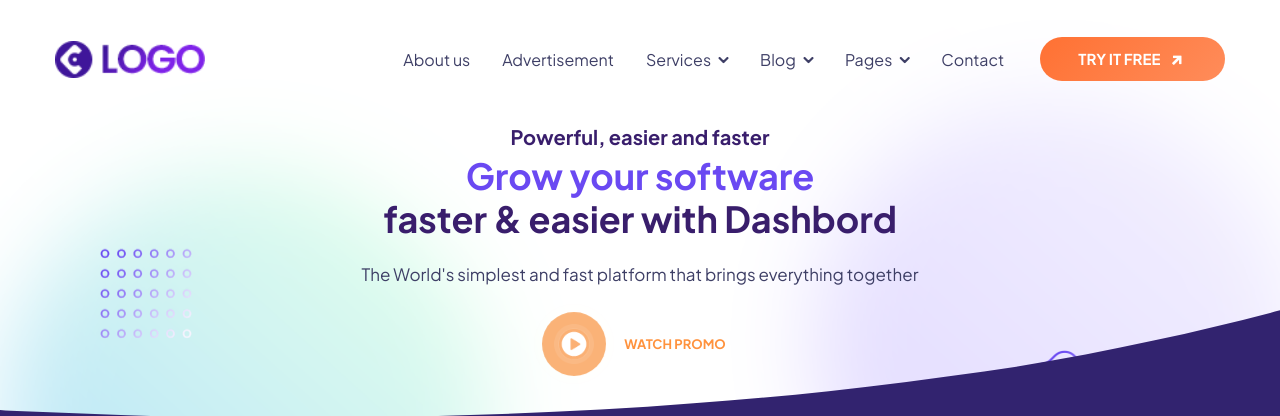
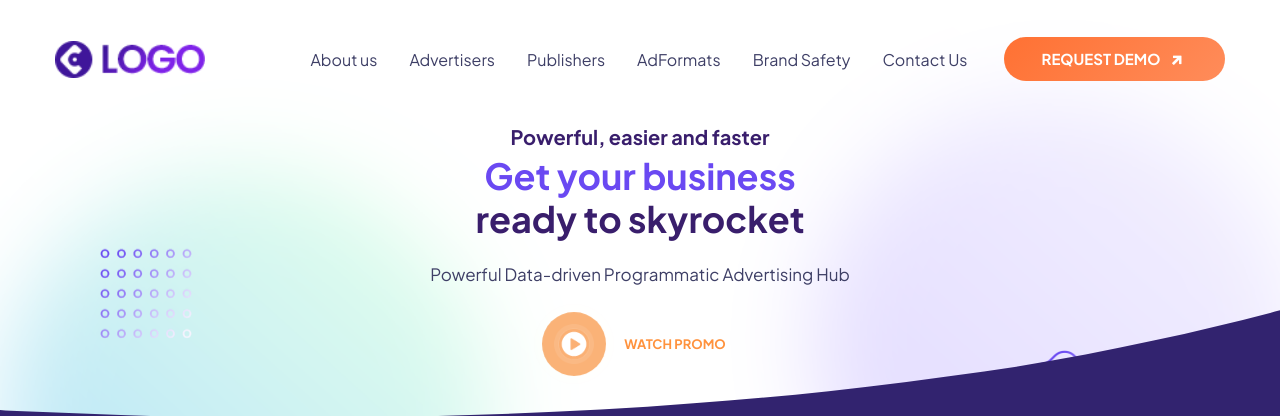
Before and after one commit to Nirmalnio/MagicMedia, a React (Create React App) app: page / in a window 1280 px wide. Shown: the top 416 px of the page. Built offline with nearby package versions, Linux system fonts and the light colour scheme.

Commit message:
header and footer changes

```diff
--- a/src/components/Banner/Banner.js
+++ b/src/components/Banner/Banner.js
@@ -10,8 +10,8 @@ function Banner() {
           <div className="banner_text">
             <div className="ban_inner_text" data-aos="fade-up" data-aos-duration="1500">
               <span>Powerful, easier and faster</span>
-              <h1>Grow your software <br /> <span>faster & easier with Dashbord</span></h1>
-              <p>The World's simplest and fast platform that brings everything together</p>
+              <h1>Get your business <br /> <span>ready to skyrocket</span></h1>
+              <p>Powerful Data-driven Programmatic Advertising Hub</p>
             </div>
             <Link data-aos="fade-up" data-aos-duration="1500" className="popup-youtube play-button"
               data-url="https://www.youtube.com/embed/tgbNymZ7vqY?autoplay=1&mute=1" data-toggle="modal"
--- a/src/components/Footer/Main.js
+++ b/src/components/Footer/Main.js
@@ -21,8 +21,7 @@ function Main() {
                             <div className="col-lg-4 col-md-6 col-12">
                                 <div className="abt_side">
                                     <div className="logo"> <img src={One} alt="image" /></div>
-                                    <p>Lorem Ipsum is simply dummy text of the printing and type setting industry ype setting industry lorem
-                                        Ipsum has been the industrys standard dummy. </p>
+                                    <p>Get your business ready to skyrocket </p>
                                     <div className="news_letter_block">
                                         <form action="submit">
                                             <div className="form-group">
@@ -40,10 +39,10 @@ function Main() {
                                     <h3>Useful Links</h3>
                                     <ul>
                                         <li><Link to="/">Home</Link></li>
-                                        <li><Link to="/about-us">About us</Link></li>
-                                        <li><Link to="/servicelist1">Services</Link></li>
-                                        <li><Link to="/serviceDetail">Service Detail</Link></li>
-                                        <li><Link to="/bloglist">Blog</Link></li>
+                                        <li><Link to="/about-us">Advertisers</Link></li>
+                                        <li><Link to="/servicelist1">Publishers</Link></li>
+                                        <li><Link to="/serviceDetail">AdFormats</Link></li>
+                                        <li><Link to="/bloglist">Brand Safety</Link></li>
                                     </ul>
                                 </div>
                             </div>
@@ -51,11 +50,10 @@ function Main() {
 
                             <div className="col-lg-3 col-md-6 col-12">
                                 <div className="links">
-                                    <h3>Help & Suport</h3>
+                                    <h3>Help & Support</h3>
                                     <ul>
                                         <li><Link to="/contactus">Contact us</Link></li>
-                                        <li><Link to="/faq">FAQs</Link></li>
-                                        <li><Link to="#">How it works</Link></li>
+                                        <li><Link to="#">About Us</Link></li>
                                         <li><Link to="#">Terms & conditions</Link></li>
                                         <li><Link to="#">Privacy policy</Link></li>
                                     </ul>
--- a/src/components/Header/Main.js
+++ b/src/components/Header/Main.js
@@ -1,116 +1,114 @@
-import React, { useEffect, useState } from 'react'
-import { Link, useLocation } from 'react-router-dom'
-import One from '../../assets/images/new/logo_white.png'
+import React, { useEffect, useState } from "react";
+import { Link, useLocation } from "react-router-dom";
+import One from "../../assets/images/new/logo_white.png";
 
 function Main() {
   const [headerScroll, setheaderScroll] = useState(false);
   const [click, setClick] = useState(false);
   const [animation, setAnimation] = useState(true);
-  const [tabclick, setTabclick] = useState(false)
-  const path = useLocation().pathname
+  const [tabclick, setTabclick] = useState(false);
+  const path = useLocation().pathname;
 
   useEffect(() => {
     if (path === "/contact") {
-      setAnimation(false)
+      setAnimation(false);
     }
-  }, [path])
+  }, [path]);
 
   useEffect(() => {
-
     const fixedHeader = () => {
       if (window.pageYOffset > 150) {
-        setheaderScroll(true)
+        setheaderScroll(true);
       } else {
-        setheaderScroll(false)
+        setheaderScroll(false);
       }
-    }
-    window.addEventListener('scroll', fixedHeader)
-  }, [])
-
+    };
+    window.addEventListener("scroll", fixedHeader);
+  }, []);
 
   return (
     <>
-
-
       <header className={headerScroll ? "fixed fix_style" : "fixed"}>
-
         <div className="container">
-
           <nav className="navbar navbar-expand-lg">
             <Link className="navbar-brand" to="/">
               <img src={One} alt="image" />
             </Link>
-            <button className="navbar-toggler" type="button" data-toggle="collapse" data-target="#navbarSupportedContent"
-              aria-controls="navbarSupportedContent" aria-expanded="false" aria-label="Toggle navigation">
+            <button
+              className="navbar-toggler"
+              type="button"
+              data-toggle="collapse"
+              data-target="#navbarSupportedContent"
+              aria-controls="navbarSupportedContent"
+              aria-expanded="false"
+              aria-label="Toggle navigation"
+            >
               <span className="navbar-toggler-icon">
-
-                <div className={`toggle-wrap ${click === true ? 'active' : ''}`} onClick={() => {
-                  setClick(!click)
-                }}>
-                  <span className="toggle-bar" onClick={() => setTabclick(!tabclick)}></span>
+                <div
+                  className={`toggle-wrap ${click === true ? "active" : ""}`}
+                  onClick={() => {
+                    setClick(!click);
+                  }}
+                >
+                  <span
+                    className="toggle-bar"
+                    onClick={() => setTabclick(!tabclick)}
+                  ></span>
                 </div>
               </span>
             </button>
 
-            <div className={`collapse navbar-collapse ${tabclick === true ? "show" : ""}`} id="navbarSupportedContent">
+            <div
+              className={`collapse navbar-collapse ${
+                tabclick === true ? "show" : ""
+              }`}
+              id="navbarSupportedContent"
+            >
               <ul className="navbar-nav ml-auto">
                 <li className="nav-item">
-                  <Link className="nav-link" to="/about-us">About us</Link>
+                  <Link className="nav-link" to="/about-us">
+                    About us
+                  </Link>
                 </li>
                 <li className="nav-item">
-                  <Link className="nav-link" to="/testimonial">Advertisement</Link>
-                </li>
-
-                <li className="nav-item has_dropdown">
-                  <Link className="nav-link" to="#">Services</Link>
-                  <span className="drp_btn"><i className="icofont-rounded-down"></i></span>
-                  <div className="sub_menu">
-                    <ul>
-                      <li><Link to="/servicelist1">Service List 1</Link></li>
-                      <li><Link to="/servicelist2">Service List 2</Link></li>
-                      <li><Link to="/serviceDetail">Service Details </Link></li>
-                    </ul>
-                  </div>
-                </li>
-                <li className="nav-item has_dropdown">
-                  <Link className="nav-link" to="#">Blog </Link>
-                  <span className="drp_btn"><i className="icofont-rounded-down"></i></span>
-                  <div className="sub_menu">
-                    <ul>
-                      <li><Link to="/bloglist">Blog List</Link></li>
-                      <li><Link to="/singleblog">Single Blog</Link></li>
-                    </ul>
-                  </div>
-                </li>
-                <li className="nav-item has_dropdown">
-                  <Link className="nav-link" to="#">Pages </Link>
-                  <span className="drp_btn"><i className="icofont-rounded-down"></i></span>
-                  <div className="sub_menu">
-                    <ul>
-                      <li><Link to="/pricing">Pricing </Link></li>
-                      <li><Link to="/signin">Sign In </Link></li>
-                      <li><Link to="/signup">Sign Up </Link></li>
-                      <li><Link to="/error">Error 404 </Link></li>
-                      <li><Link to="/faq">Faq </Link></li>
-                    </ul>
-                  </div>
+                  <Link className="nav-link" to="/testimonial">
+                    Advertisers
+                  </Link>
                 </li>
 
                 <li className="nav-item">
-                  <Link className="nav-link" to="/contactus">Contact</Link>
+                  <Link className="nav-link" to="#">
+                    Publishers
+                  </Link>
                 </li>
                 <li className="nav-item">
-                  <Link className="nav-link dark_btn" to="/contactus">TRY IT FREE <i className="icofont-arrow-right"></i></Link>
+                  <Link className="nav-link" to="#">
+                    AdFormats{" "}
+                  </Link>
+                </li>
+                <li className="nav-item">
+                  <Link className="nav-link" to="#">
+                    Brand Safety{" "}
+                  </Link>
+                </li>
+
+                <li className="nav-item">
+                  <Link className="nav-link" to="/contactus">
+                    Contact Us
+                  </Link>
+                </li>
+                <li className="nav-item">
+                  <Link className="nav-link dark_btn" to="/contactus">
+                    REQUEST DEMO <i className="icofont-arrow-right"></i>
+                  </Link>
                 </li>
               </ul>
             </div>
           </nav>
-
         </div>
-
       </header>
     </>
-  )
+  );
 }
 
-export default Main
+export default Main;
--- a/src/components/MainHome/Solution.js
+++ b/src/components/MainHome/Solution.js
@@ -7,9 +7,9 @@ function Solution() {
         <div className="solution_inner">
           <div className="container">
             <div className="section_title" data-aos="fade-up" data-aos-duration="1500">
-              <h2>Solution made for</h2>
-              <p>Lorem Ipsum is simply dummy text of the printing and typese tting indus <br /> orem Ipsum has beenthe
-                standard dummy text ever since.</p>
+              <h2>Solution made for Your Growth</h2>
+              <p>Utilizing the most powerful media channels and technology available, we offer an expansive range of solutions & services to publishers and advertisers and help them reach their targeted online marketing objectives. Through our advanced team of experts and cutting-edge technology systems,
+                 we successfully drive top-quality results and increased ROI.</p>
             </div>
             <div className="row">
               <div className="col-md-4">
```
